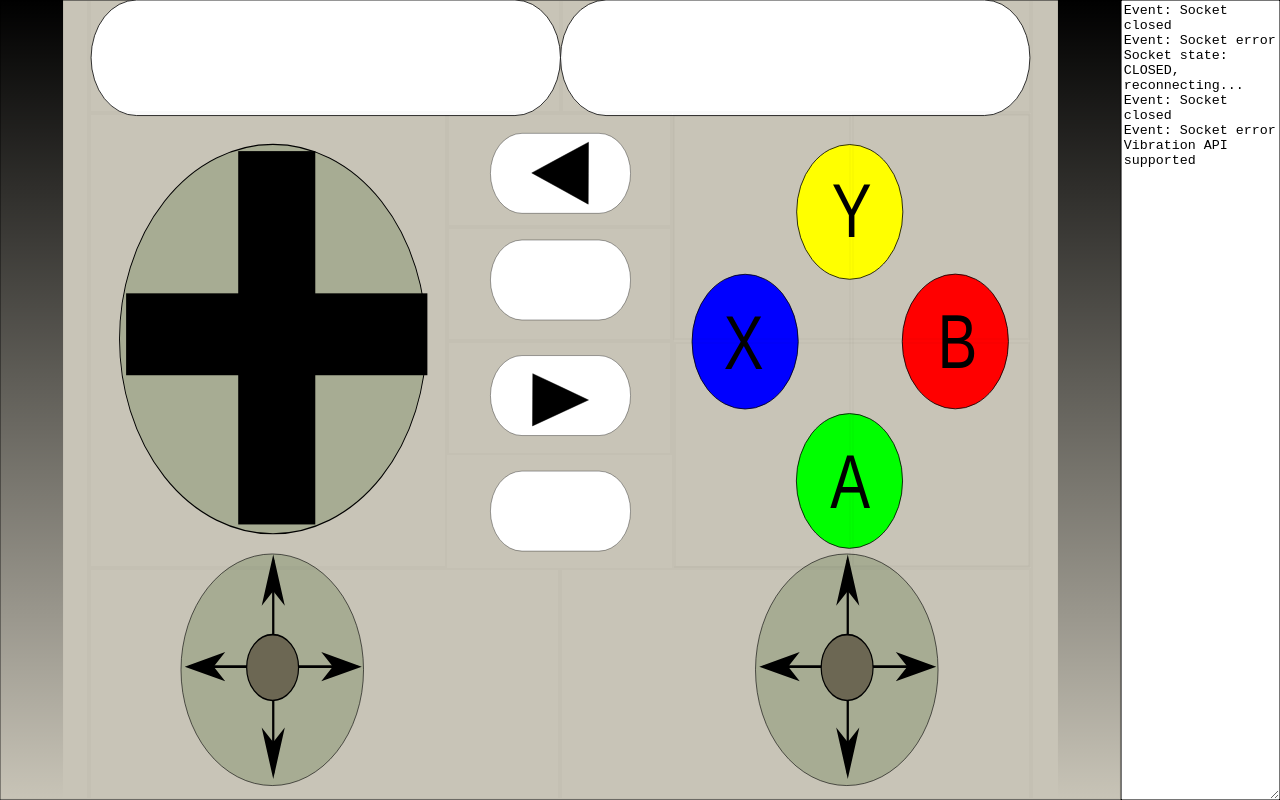
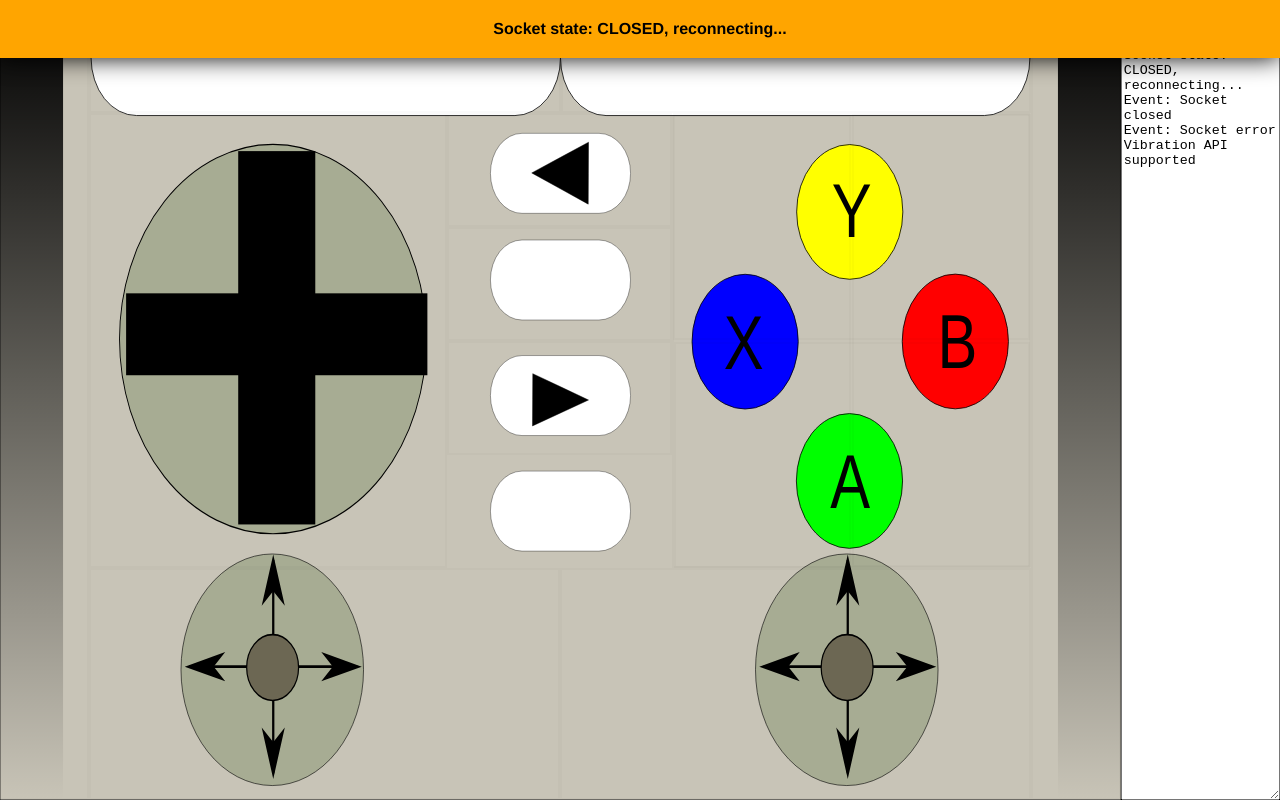
Before and after one commit to electronstudio/MobControlJava, a website with bundled scripts: page src/main/resources/client/index.html in a window 1280 px wide. Built offline with nearby package versions, Linux system fonts and the light colour scheme; no server answers.

Commit message:
#4 Show notification when controller is reconnecting

```diff
--- a/src/main/resources/client/index.html
+++ b/src/main/resources/client/index.html
@@ -63,13 +63,27 @@
 		#sectionCanvas:focus {
 			outline: none;
 		}
+
+		#notification {
+			position: absolute;
+			width: 100%;
+			height: auto;
+			background-color: orange;
+			color: black;
+			padding-top: 20;
+			padding-bottom: 20;
+			font-family: helvetica;
+			font-weight: bold;
+			filter: drop-shadow(0 0 0.75rem black);
+			/* display: none; */
+		}
 	</style>
 
 </head>
 	<body>
 		<div id="pageContainer" class="guide vStretch">
 			<div id="setPage" class="follower">
-				This is the settings page. Flip to landscape to show the pad.
+				This is the settings page. Flip to landscape to show the pad.sdss
 			</div>
 			<div id="padPage" class="follower">
 				<div id="canvasGuide" class="guide">
@@ -80,6 +94,8 @@
 				<!-- Uncomment the element below to enable log view -->
 				<textarea id="log" class="vStretch"></textarea>
 			</div>
+			<div id="notification" class="">
+			</div>
 		</div>
 	</body>
 </html>
--- a/src/main/resources/client/index.js
+++ b/src/main/resources/client/index.js
@@ -13,7 +13,8 @@ const pageContainer = document.getElementById('pageContainer');
 const padPageElement = document.getElementById('padPage');
 const setPageElement = document.getElementById('setPage');
 const logElement = document.getElementById('log');
-const logger = new Logger(logElement);
+const notificationElement = document.getElementById('notification');
+const logger = new Logger(logElement, notificationElement);
 
 const conn = new Conn(logger);
 const padPage = new PadPage(conn, logger);
--- a/src/main/resources/client/lib/conn.js
+++ b/src/main/resources/client/lib/conn.js
@@ -57,6 +57,7 @@ export default (function iife() {
 
 		this.socket.onopen = (event) => {
 			this.logger.log('Event: Socket opened');
+			this.logger.clearNotification();
 		};
 	};
 
@@ -64,15 +65,15 @@ export default (function iife() {
 		const state = this.socket.readyState;
 		const socketStateDurationMs = this.updateSocketState(state);
 		if (state === WebSocket.CLOSED) {
-			this.logger.log('Socket state: CLOSED, reconnecting...');
+			this.logger.logAndNotify('Socket state: CLOSED, reconnecting...');
 			this.setupSocket();
 		} else if (state === WebSocket.CLOSING) {
-			this.logger.log(`Socket state: CLOSING for ${socketStateDurationMs} ms`);
+			this.logger.logAndNotify(`Socket state: CLOSING for ${socketStateDurationMs} ms`);
 			if (socketStateDurationMs > SOCKET_TIMEOUT_MS) {
 				this.socketIsStuck();
 			}
 		} else if (state === WebSocket.CONNECTING) {
-			this.logger.log(`Socket state: CONNECTING for ${socketStateDurationMs} ms`);
+			this.logger.logAndNotify(`Socket state: CONNECTING for ${socketStateDurationMs} ms`);
 			if (socketStateDurationMs > SOCKET_TIMEOUT_MS) {
 				this.socketIsStuck();
 			}
--- a/src/main/resources/client/lib/logger.js
+++ b/src/main/resources/client/lib/logger.js
@@ -7,17 +7,32 @@
 export default (function iife() {
 	const BUFFER_SIZE = 100;
 
-	function Logger(element) {
-		this.element = element;
+	function Logger(logElement, notificationElement) {
+		this.logElement = logElement;
+		this.notificationElement = notificationElement;
 		this.lines = [];
 	}
 
 	Logger.prototype.log = function log(...tokens) {
 		const line = tokens.map((x) => `${x}`).join(' ');
 		this.lines = [].concat([line], this.lines.slice(0, BUFFER_SIZE - 1));
-		if (this.element) {
-			this.element.innerHTML = this.lines.join('\n');
+		if (this.logElement) {
+			this.logElement.innerHTML = this.lines.join('\n');
 		}
+	};
+
+	Logger.prototype.setNotification = function setNotification(text) {
+		this.notificationElement.innerHTML = text;
+		this.notificationElement.style.display = text ? 'block' : 'none';
+	};
+
+	Logger.prototype.clearNotification = function clearNotification() {
+		this.setNotification(null);
+	};
+
+	Logger.prototype.logAndNotify = function logAndNotify(text) {
+		this.log(text);
+		this.setNotification(text);
 	};
 
 	return Logger;
```
